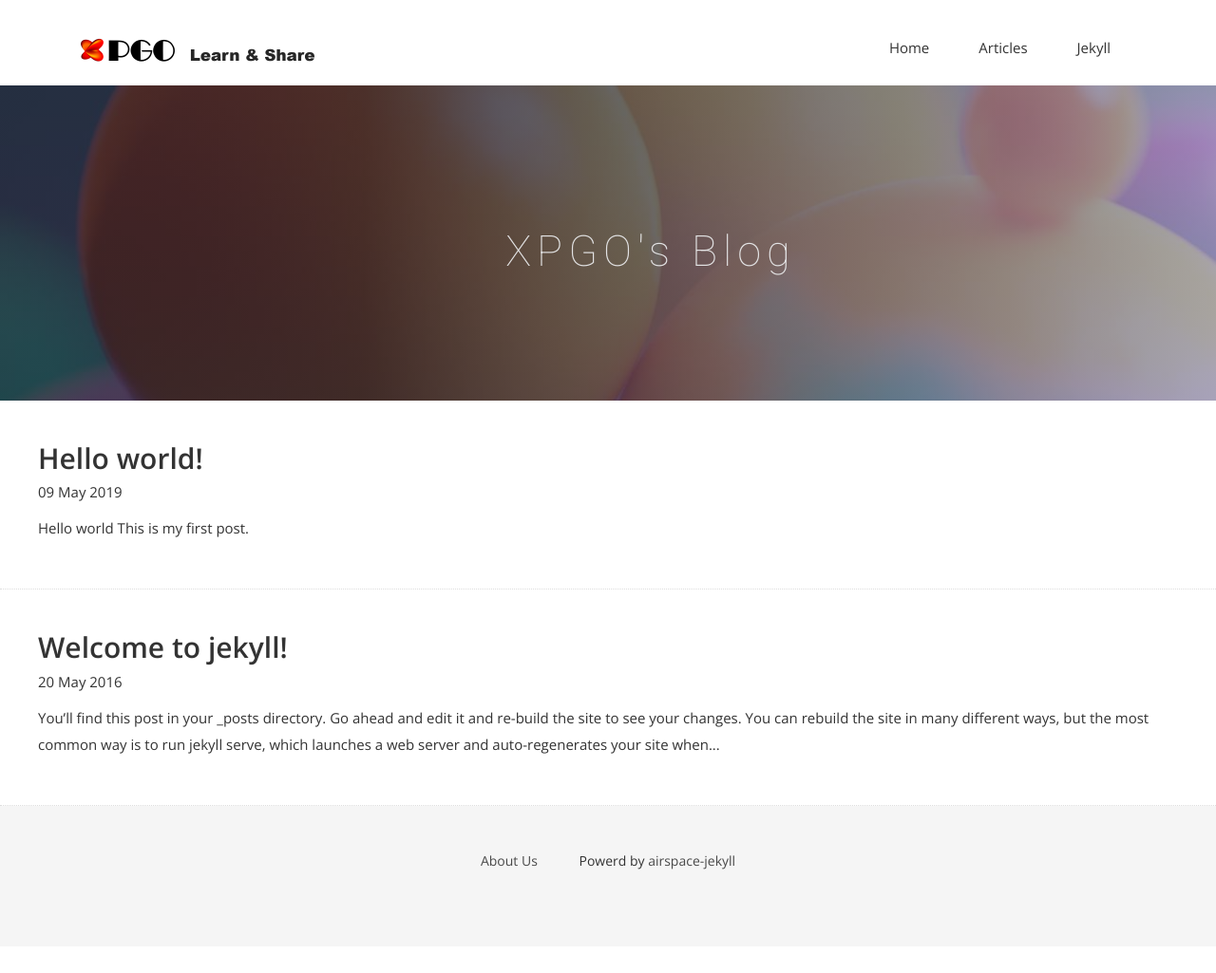
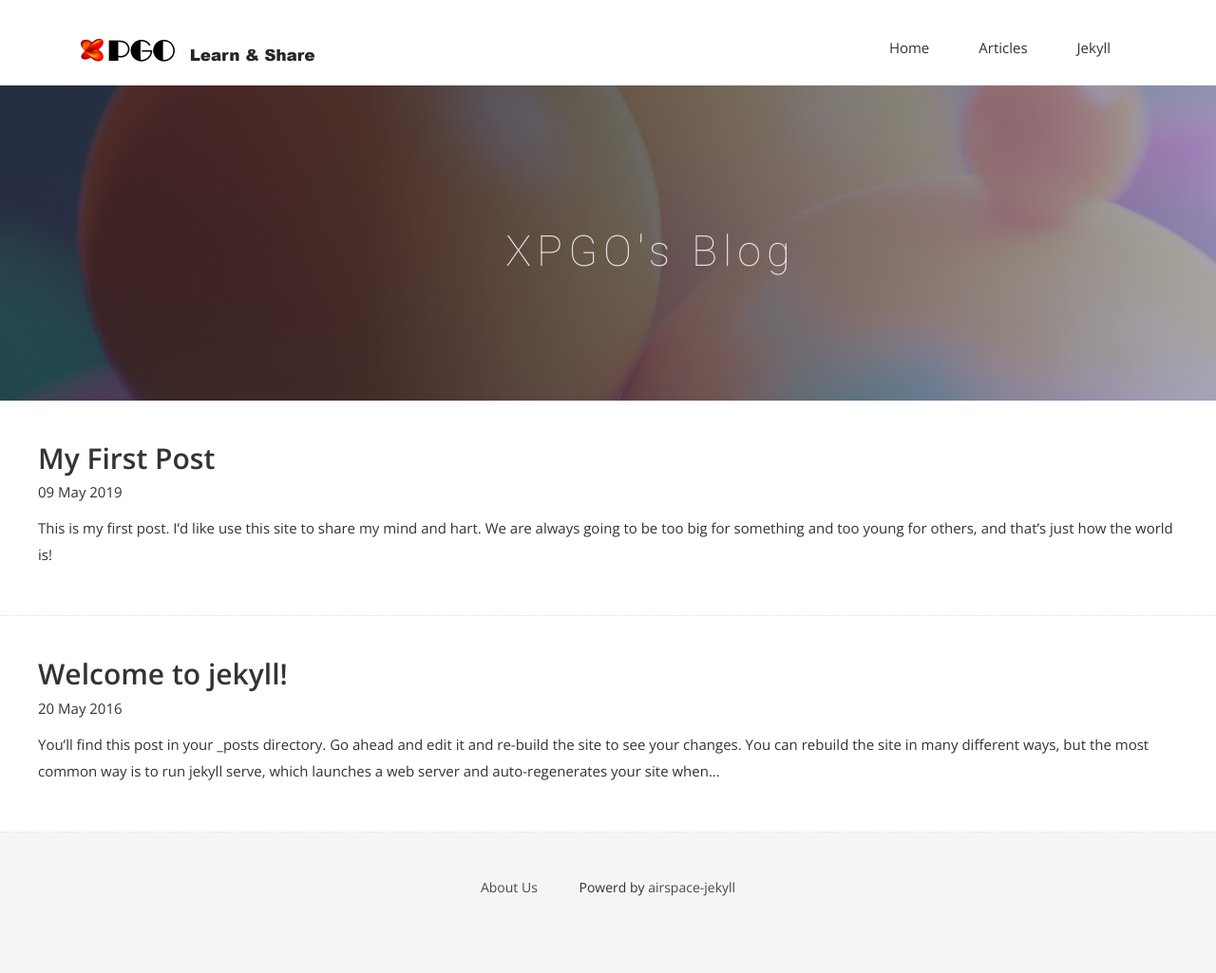
Before and after one commit to xpgo/xpgo.github.io, a Jekyll site: the page built from trash/blog.html, in a window 1280 px wide. Shown: the whole page at 95% size. Built offline with Jekyll 4.4.1, drawn with Linux system fonts in a browser that asks for light colours; nearby versions of some CDN libraries; some web fonts are replaced; before the commit the page ends 997 px from its top, so only the background shows below that.

Commit message:
update the first post

```diff
--- a/_posts/2019-05-09-hello-world.md
+++ b/_posts/2019-05-09-hello-world.md
@@ -1,9 +1,13 @@
 ---
 layout: post
-title: Hello world!
+title: My First Post
 author: xpgo
 ---
 
-## Hello world
+This is my first post.
 
-This is my first post.
+I'd like use this site to share my mind and hart.
+
+We are always going to be too big for something and too young for others, and that's just how the world is!
+
+![Lion](https://ngrok.xscale.cn:8097/images/2019/07/17/6742210380f797b6c527fdfaa1084f7a.md.jpg)
```
